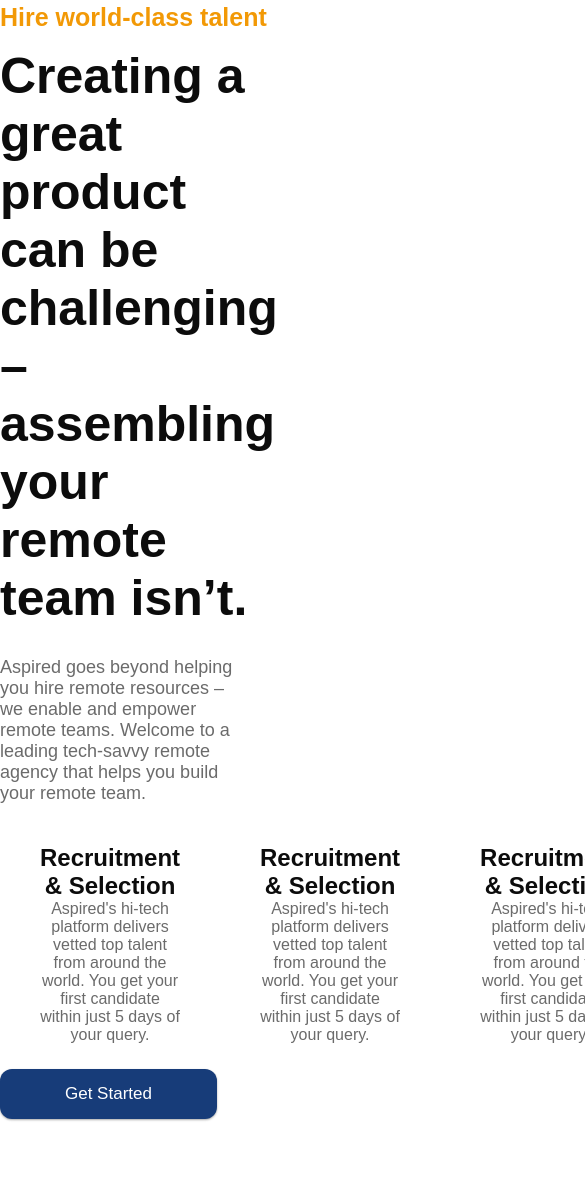
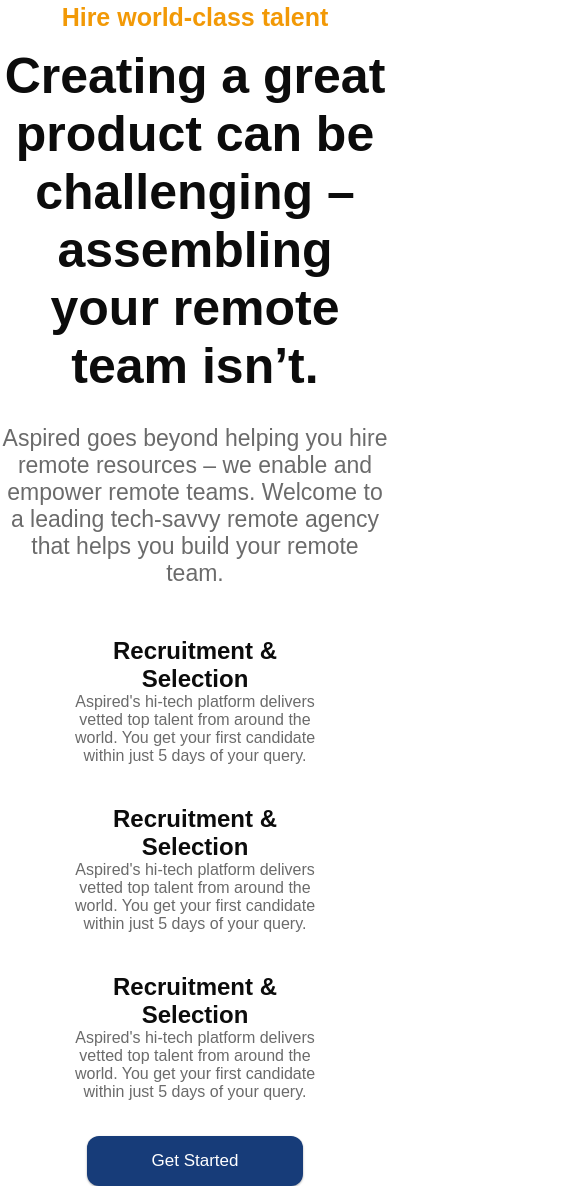
Before and after one commit to Sameed1990/ttecherz.github.co, a plain HTML site: page index.html in a window 390 px wide. Shown: the part 935-2121 px from the top of the page, 585 px wide, since content can reach past the window. Before the commit the page ends 2054 px from the top, so only its background shows below. Drawn offline with nearby package versions, Linux system fonts and the light colour scheme.

Commit message:
summary again2.0

```diff
--- a/css/index.css
+++ b/css/index.css
@@ -246,6 +246,32 @@ nav{
         flex-direction: column;
         /* margin: 20px 0px; */
     }
+    .main-head-cont1 {
+        width: 100%;
+    }
+    .main-head-cont1 > h1 {
+        font-size: 50px;
+    }
+    .cont1-para{
+        width: 100%;
+    }
+    .cont1-para > p {
+        font-size: 23px;
+    }
+
+}
+@media screen and (max-width:700px) {
+    .main-cont1.aos-init.aos-animate {
+        text-align: center;
+    }
+    .flex-cont1 {
+        flex-direction: column;
+        /* width: 100%; */
+    }
+    .sub-cont1 {
+        padding: 20px 60px;
+    }
+
 
 }
 
```
